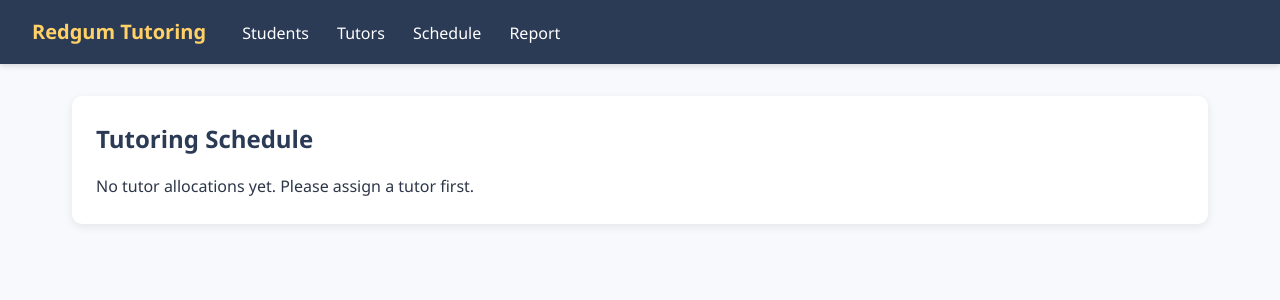
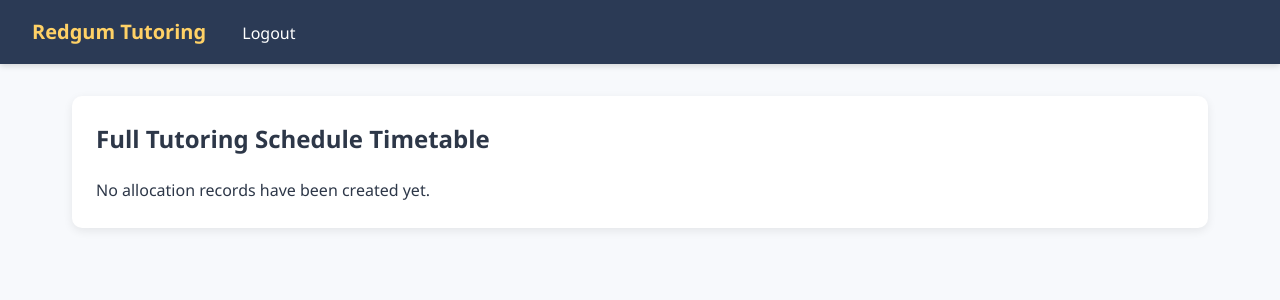
Before and after one commit to XieJie-git/Redgum-Tutoring-Scheduling, a Flask app: page /schedule in a window 1280 px wide. Shown: the top 300 px of the page. Run offline with Flask 3, Linux system fonts and the light colour scheme; the visitor is signed in with stand-in values (Sample User, id 1).

Commit message:
Feature/ticket10 roleImplement user role authentication and login permission control auth clean (#17)
* Update CHANGELOG.md

update changelog for US010 session report

* Add student login role, fix search bug and timetable UI

This PR implements improvements from tutor feedback:
1. Add student user account and student permission decorator
2. Fix student search filter logic
3. Build timetable page for student personal schedule view
4. Resolve existing bugs found in sprint presentation

* Update app.py

* add tutor role page styling and schedule page

Add CSS styling for base template, update schedule index page, implement tutor permission logic in app.py for Sprint 2

```diff
--- a/app.py
+++ b/app.py
@@ -2,10 +2,10 @@ from flask import Flask, render_template, request, redirect, url_for, flash, ses
 from functools import wraps
 
 app = Flask(__name__)
-# flash消息需要密钥，用于页面提示
+# flash消息密钥
 app.secret_key = "mysecretkey123"
 
-# Sprint1 模拟内存数据（已扩充，页面内容更饱满）
+# Sprint1 模拟内存学生数据，增加username用于学生账号匹配
 mock_students = [
     {"id": 1, "name": "Alice Smith", "year_level": "Year 9", "contact_phone":"12345678", "username":"alice01"},
     {"id": 2, "name": "Bob Jones", "year_level": "Year 10", "contact_phone":"87654321", "username":"bob01"},
@@ -59,22 +59,21 @@ def student_required(f):
         return f(*args, **kwargs)
     return decorated_function
 
-# ==========根路由：访问 http://127.0.0.1:5000 直接跳转登录页面 ==========
+# ==========根路由：访问首页直接跳转登录页面 ==========
 @app.route('/')
 def index():
     return redirect(url_for("login"))
 
-# 登录成功后跳转的首页，渲染base.html（带导航栏）
+# 登录成功后首页
 @app.route('/home')
 @login_required
 def home_page():
     return render_template('base.html')
 
-
+# 学生列表 +后端搜索过滤
 @app.route('/students')
 @login_required
 def student_page():
-    # =========后端搜索过滤逻辑=========
     search_text = request.args.get("search", "").strip()
     year_filter = request.args.get("year", "").strip()
     result_list = mock_students
@@ -84,21 +83,21 @@ def student_page():
     if year_filter and year_filter != "all":
         result_list = [s for s in result_list if s["year_level"] == year_filter]
 
-    return render_template('students/index.html', students=result_list,
-                           search=search_text, selected_year=year_filter)
+    return render_template('students/index.html',
+                           students=result_list,
+                           search=search_text,
+                           selected_year=year_filter)
 
-
-
+# 导师分配
 @app.route('/tutors/assign', methods=["GET","POST"])
 @login_required
 def assign_tutor():
-    # Sprint2: 读取url参数，预选中学生
     pre_select_student_id = request.args.get("student_id", type=int)
     if request.method == "POST":
         student_id = int(request.form["student_id"])
         tutor_id = int(request.form["tutor_id"])
 
-        # Sprint2 业务校验: 不允许同一个学生重复分配
+        # 禁止重复分配同一学生
         for item in allocations:
             for s in mock_students:
                 if s["id"] == student_id and item["student_name"] == s["name"]:
@@ -124,7 +123,7 @@ def assign_tutor():
                            students=mock_students,
                            pre_select_student_id=pre_select_student_id)
 
-# Sprint2 新增：删除单条分配记录路由
+# 删除排课（仅管理员）
 @app.route("/schedule/delete/<int:index>", methods=["POST"])
 @admin_required
 def delete_allocation(index):
@@ -133,13 +132,13 @@ def delete_allocation(index):
         flash("Allocation record removed.")
     return redirect(url_for("schedule_page"))
 
-
+# 全局排课总表
 @app.route('/schedule')
 @login_required
 def schedule_page():
     return render_template('schedule/index.html', schedule=allocations)
 
-# =========学生个人课表路由 =========
+# 学生个人课表（学生专属）
 @app.route("/student/my_timetable")
 @login_required
 @student_required
@@ -148,7 +147,7 @@ def student_my_timetable():
     my_schedule = [item for item in allocations if item["student_username"] == stu_username]
     return render_template("students/my_timetable.html", my_schedule=my_schedule)
 
-# ===================== US010 Session Report 扩充会话数据 =====================
+# US010 Session Report 模拟会话数据
 sessions = [
     {"session_id": 1, "student_name": "Alice", "tutor_name": "Tom W", "subject": "Mathematics", "time": "Mon 10:00"},
     {"session_id": 2, "student_name": "Bob", "tutor_name": "Lisa B", "subject": "Chemistry", "time": "Tue 14:00"},
@@ -161,11 +160,10 @@ sessions = [
 @app.route('/report')
 @login_required
 def session_report():
-    """Render tutoring session report page for admin"""
+    """Render tutoring session report page"""
     return render_template("report.html", session_list=sessions)
 
-# ===================== Sprint2 US013 US014 Login & Permission Module =====================
-# Demo test accounts for assignment demo only
+# 用户账号
 demo_users = {
     "admin01": {
         "password": "pass123",
@@ -195,25 +193,24 @@ def login():
         username = request.form.get("username")
         password = request.form.get("password")
         user = demo_users.get(username)
+
         if not user:
             flash("Invalid username or password")
             return render_template("login.html")
         if user["password"] != password:
             flash("Invalid username or password")
             return render_template("login.html")
-        # US014: Deactivated account cannot login
         if not user["is_active"]:
             flash("This account has been deactivated. Cannot log in.")
             return render_template("login.html")
-        # Save full user info to session
+
+        # session存储完整用户对象，适配权限装饰器
         session["user"] = {
             "username": username,
             "role": user["role"]
         }
-        # 登录成功跳转 /home 带导航首页
         return redirect(url_for('home_page'))
     return render_template("login.html")
-
 
 @app.route('/logout')
 def logout():
@@ -221,13 +218,12 @@ def logout():
     flash("You have logged out")
     return redirect(url_for('login'))
 
-# Admin only management page for US013 & US014 demo
+# 管理员页面
 @app.route("/user_manage")
 @admin_required
 def user_manage():
     current_role = session.get("user")["role"]
     return render_template("user_manage.html", current_role=current_role)
 
-
 if __name__ == '__main__':
     app.run(debug=True)
--- a/templates/base.html
+++ b/templates/base.html
@@ -47,27 +47,57 @@
             border-radius:10px;
             box-shadow: 0 3px 10px rgba(0,0,0,0.08);
         }
-        h1, h2{
-            margin-bottom:16px;
-            color:#2b3a55;
+        .page-header {
+            display: flex;
+            justify-content: space-between;
+            align-items: center;
+            margin-bottom: 20px;
         }
-        p{
-            margin-bottom:12px;
+        .toolbar {
+            background: #ffffff;
+            border: 1px solid #e2e8f0;
+            border-radius: 10px;
+            padding: 20px 24px;
+            box-shadow: 0 3px 10px rgba(0,0,0,0.08);
+            margin-bottom: 24px;
         }
-        table{
-            width:100%;
-            border-collapse: collapse;
-            margin:16px 0;
+        .toolbar-row {
+            display: flex;
+            gap: 12px;
+            align-items: center;
+            flex-wrap: wrap;
         }
-        table th{
-            background:#2b3a55;
-            color:white;
-            padding:12px;
-            text-align:left;
+        .table-card {
+            background: white;
+            border-radius: 10px;
+            padding: 8px 24px 24px;
+            box-shadow: 0 3px 10px rgba(0,0,0,0.08);
         }
-        table td{
-            padding:12px;
-            border-bottom:1px solid #e2e8f0;
+        .student-table {
+            width: 100%;
+            border-collapse: separate;
+            border-spacing: 0;
+            border: 1px solid #e2e8f0;
+            border-radius: 8px;
+            overflow: hidden;
+        }
+        .student-table th {
+            background: #2b3a55;
+            color: white;
+            padding: 14px 12px;
+            text-align: left;
+            font-weight: 600;
+        }
+        .student-table td {
+            padding: 14px 12px;
+            border-bottom: 1px solid #eef2f7;
+            color: #2d3748;
+        }
+        .student-table tr:last-child td {
+            border-bottom: none;
+        }
+        .student-table tr:hover {
+            background: #f7f9fc;
         }
         .flash-message{
             padding:12px 16px;
@@ -76,31 +106,61 @@
             background:#fff3bf;
             color:#856404;
         }
-        button, input[type="submit"]{
-            background:#2b3a55;
-            color:white;
-            border:none;
-            padding:8px 16px;
-            border-radius:5px;
-            cursor:pointer;
-            margin:4px;
+        .search-input,
+        .filter-select {
+            padding: 8px 12px;
+            border: 1px solid #cbd5e0;
+            border-radius: 6px;
+            font-size: 14px;
+            background: white;
+            min-width: 160px;
         }
-        button:hover{
-            background:#405780;
+        .primary-btn {
+            background: #2b3a55;
+            color: white;
+            border: none;
+            padding: 9px 18px;
+            border-radius: 6px;
+            cursor: pointer;
+            font-size: 14px;
+        }
+        .primary-btn:hover {
+            background: #405780;
+        }
+        .link-btn {
+            color: #2b3a55;
+            text-decoration: none;
+            font-weight: 600;
+            padding: 6px 12px;
+            border-radius: 6px;
+            border: 1px solid #2b3a55;
+            background: white;
+            display: inline-block;
+        }
+        .link-btn:hover {
+            background: #2b3a55;
+            color: white;
         }
     </style>
 </head>
 <body>
 <nav>
     <span class="nav-title">Redgum Tutoring</span>
+    {% if 'user' in session %}
+        {% if session.user.role == "admin" %}
             <a href="{{url_for('student_page')}}">Students</a>
             <a href="{{url_for('assign_tutor')}}">Tutors</a>
             <a href="{{url_for('schedule_page')}}">Schedule</a>
             <a href="{{url_for('session_report')}}">Report</a>
-    {% if session.get("role") == "admin" %}
             <a href="{{url_for('user_manage')}}">User Manage</a>
+        {% elif session.user.role == "tutor" %}
+            <a href="{{url_for('student_page')}}">Students</a>
+            <a href="{{url_for('assign_tutor')}}">Tutors</a>
+            <a href="{{url_for('schedule_page')}}">Schedule</a>
+            <a href="{{url_for('session_report')}}">Report</a>
+        {% elif session.user.role == "student" %}
+            <a href="{{url_for('student_my_timetable')}}">My Timetable</a>
         {% endif %}
-    {% if session.get("username") %}
         <a href="{{url_for('logout')}}">Logout</a>
     {% endif %}
 </nav>
--- a/templates/schedule/index.html
+++ b/templates/schedule/index.html
@@ -1,44 +1,43 @@
 {% extends "base.html" %}
-
 {% block content %}
-<h2 class="mb-4">Tutoring Schedule</h2>
-
-<!-- Flash message 提示框：展示删除/提交提示信息 -->
-{% with messages = get_flashed_messages() %}
-{% if messages %}
-    {% for msg in messages %}
-        <div class="alert alert-info">{{ msg }}</div>
-    {% endfor %}
-{% endif %}
-{% endwith %}
+<div class="page-header">
+    <h2>Full Tutoring Schedule Timetable</h2>
+</div>
 
 {% if schedule | length == 0 %}
-<div class="alert alert-info">No tutor allocations yet. Please assign a tutor first.</div>
+<p>No allocation records have been created yet.</p>
 {% else %}
-<table class="table table-striped table-bordered">
+<div class="table-card">
+<table class="student-table">
     <thead>
         <tr>
-            <th>Student</th>
+            <th>Student Name</th>
             <th>Tutor</th>
-            <th>Session Time</th>
-            <th>Action</th>
+            <th>Subject</th>
+            <th>Time</th>
+            {% if session.user.role == 'admin' %}
+            <th>Operation</th>
+            {% endif %}
         </tr>
     </thead>
     <tbody>
-        {% for entry in schedule %}
+    {% for item in schedule %}
     <tr>
-            <td>{{ entry.student_name }}</td>
-            <td>{{ entry.tutor_name }}</td>
-            <td>{{ entry.time }}</td>
+        <td>{{item.student_name}}</td>
+        <td>{{item.tutor_name}}</td>
+        <td>{{item.subject}}</td>
+        <td>{{item.time}}</td>
+        {% if session.user.role == 'admin' %}
         <td>
-                <!-- Delete表单，提交到删除路由，loop.index0获取当前行下标 -->
-                <form action="{{ url_for('delete_allocation', index=loop.index0) }}" method="POST" style="margin:0;">
-                    <button type="submit" class="btn btn-sm btn-danger">Delete</button>
+            <form method="post" action="{{ url_for('delete_allocation', index=loop.index0) }}" style="display:inline">
+                <button class="primary-btn" type="submit">Delete</button>
             </form>
         </td>
+        {% endif %}
     </tr>
     {% endfor %}
     </tbody>
 </table>
+</div>
 {% endif %}
 {% endblock %}
```
Lines whose indentation alone changed are shown as unchanged.
